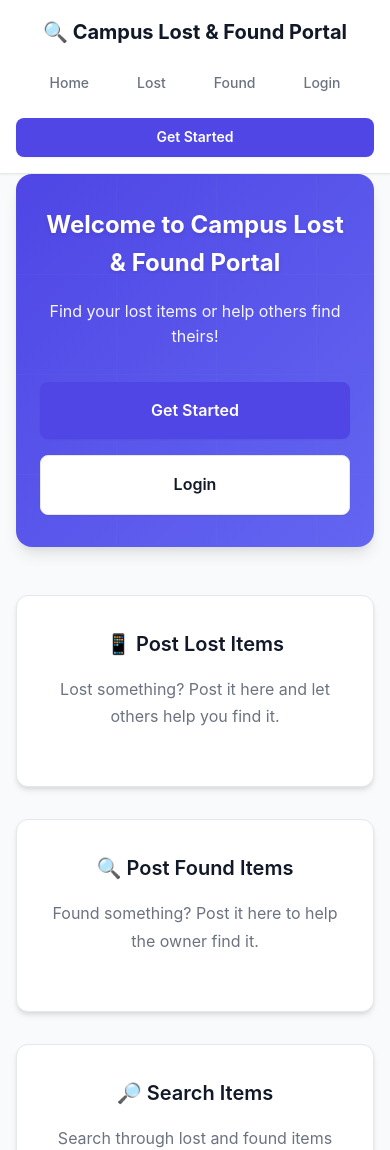
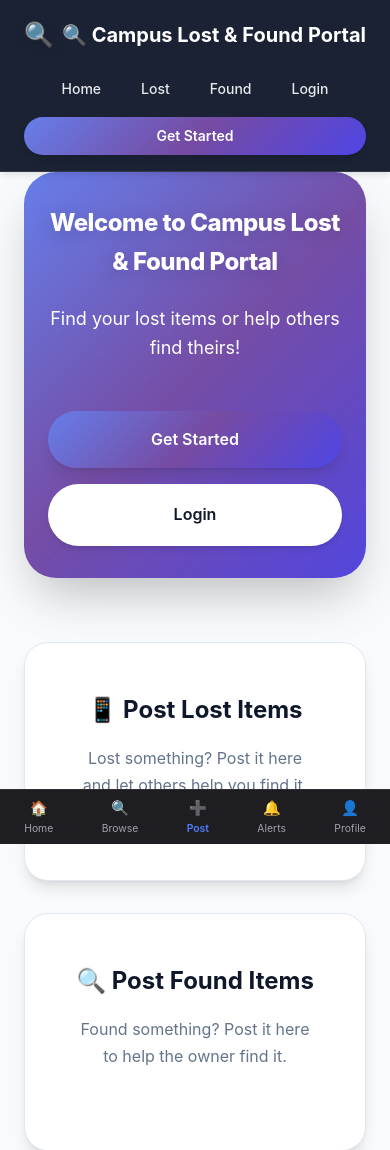
Before and after one commit to knarendrakumar187/Campus-Lost-Found-Portal, a Django app: page / in a window 390 px wide. Shown: the top 1150 px of the page. Run offline with Django 4.2, Linux system fonts and the light colour scheme; data that the repository does not hold is empty.

Commit message:
Apply dark mobile-first UI: premium_style and bottom nav

```diff
--- a/templates/lostfound/base.html
+++ b/templates/lostfound/base.html
@@ -6,7 +6,7 @@
     <meta name="viewport" content="width=device-width, initial-scale=1.0">
     <title>{% block title %}Campus Lost & Found Portal{% endblock %}</title>
     {% load static %}
-    <link rel="stylesheet" href="{% static 'css/modern_style.css' %}">
+    <link rel="stylesheet" href="{% static 'css/premium_style.css' %}">
 </head>
 
 <body>
@@ -63,6 +63,15 @@
             <p>&copy; 2026 Campus Lost & Found Portal. All rights reserved.</p>
         </div>
     </footer>
+
+    <!-- Bottom Mobile Navigation -->
+    <nav class="bottom-nav">
+        <a href="{% url 'home' %}" class="bn-link">🏠<span>Home</span></a>
+        <a href="{% url 'lost_items_list' %}" class="bn-link">🔍<span>Browse</span></a>
+        <a href="{% url 'post_lost' %}" class="bn-link bn-primary">➕<span>Post</span></a>
+        <a href="{% url 'found_items_list' %}" class="bn-link">🔔<span>Alerts</span></a>
+        <a href="{% url 'profile' %}" class="bn-link">👤<span>Profile</span></a>
+    </nav>
 
     <!-- JavaScript for Contact Features -->
     <script>
@@ -169,7 +178,15 @@
             align-items: center;
             gap: 0.5rem;
         }
-    </style>
+        /* Bottom Nav */
+        .bottom-nav{position:fixed;bottom:0;left:0;right:0;background:#1E1E22;padding:0.4rem 0;display:flex;justify-content:space-around;align-items:center;border-top:1px solid rgba(255,255,255,0.08);z-index:1000}
+        .bn-link{color:#A1A1AA;text-decoration:none;font-size:0.9rem;display:flex;flex-direction:column;align-items:center;gap:2px;transition:color 0.2s}
+        .bn-link span{font-size:0.65rem}
+        .bn-link.bn-primary{color:#4F7BFF;font-weight:600}
+        .bn-link:hover{color:#ffffff}
+        @media(min-width:769px){.bottom-nav{display:none}}
+
+</style>
 </body>
 
 </html>
```
